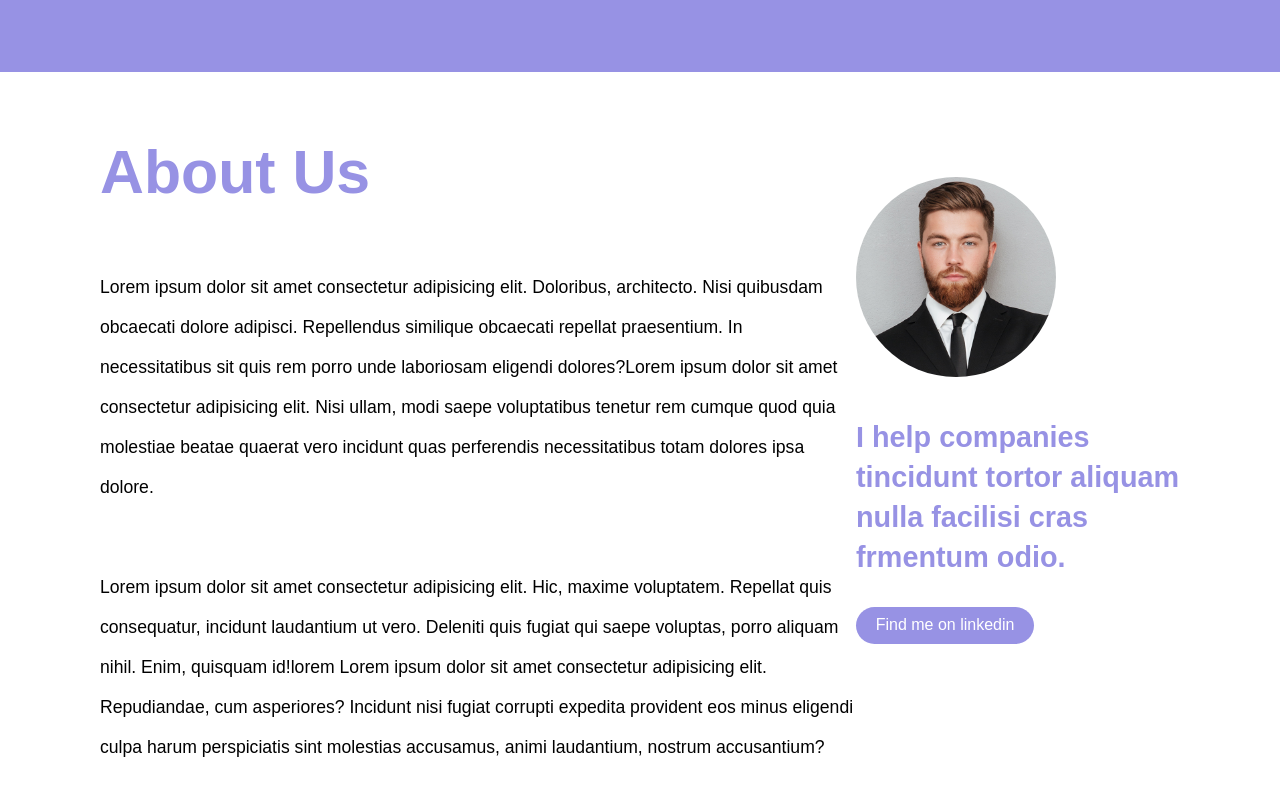
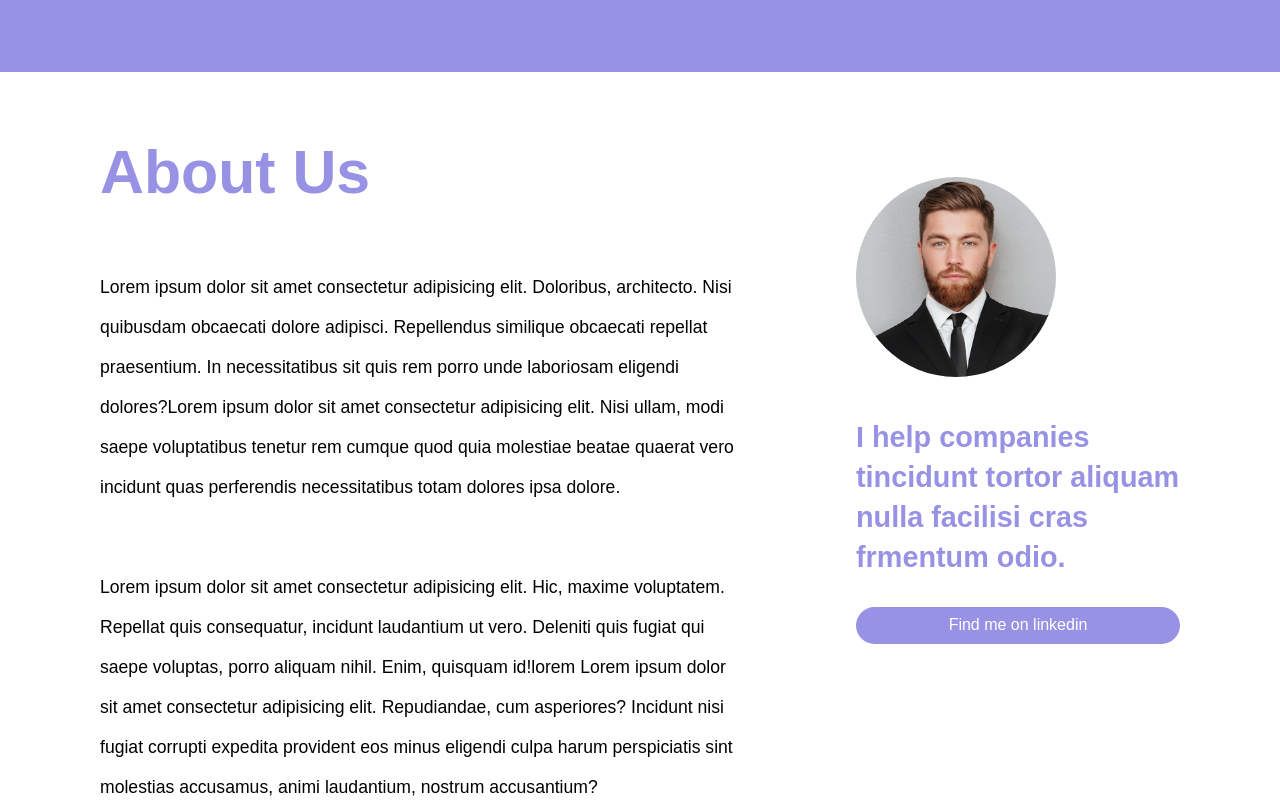
Before and after one commit to BrunoCanini/htmlcss-responsive-layout, a plain HTML site: page index2.html in a window 1280 px wide. Shown: the part 4860-5670 px from the top of the page. Drawn offline with Linux system fonts and the light colour scheme.

Commit message:
section5 tablet

```diff
--- a/style2.css
+++ b/style2.css
@@ -537,11 +537,16 @@ nav{
 @media screen and (min-width: 768px) {
 
     .aboutUs{
-        width: 40%;
+        width: 30%;
     }
 
     .aboutUsBig{
         width: 60%;
+        padding-right: 10%;
+    }
+
+    .aboutUs > button{
+        width: 100%;
     }
 }
 
```
